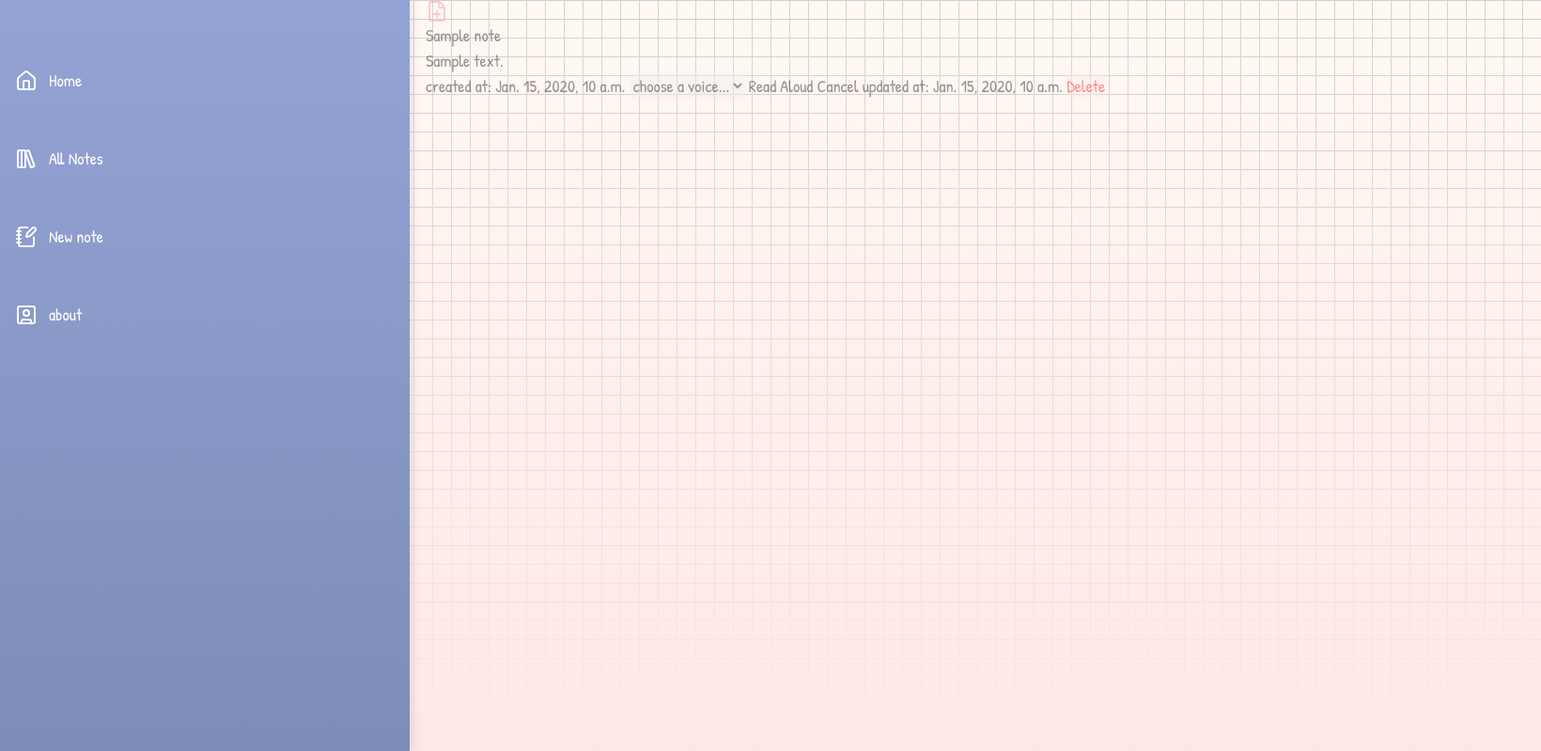
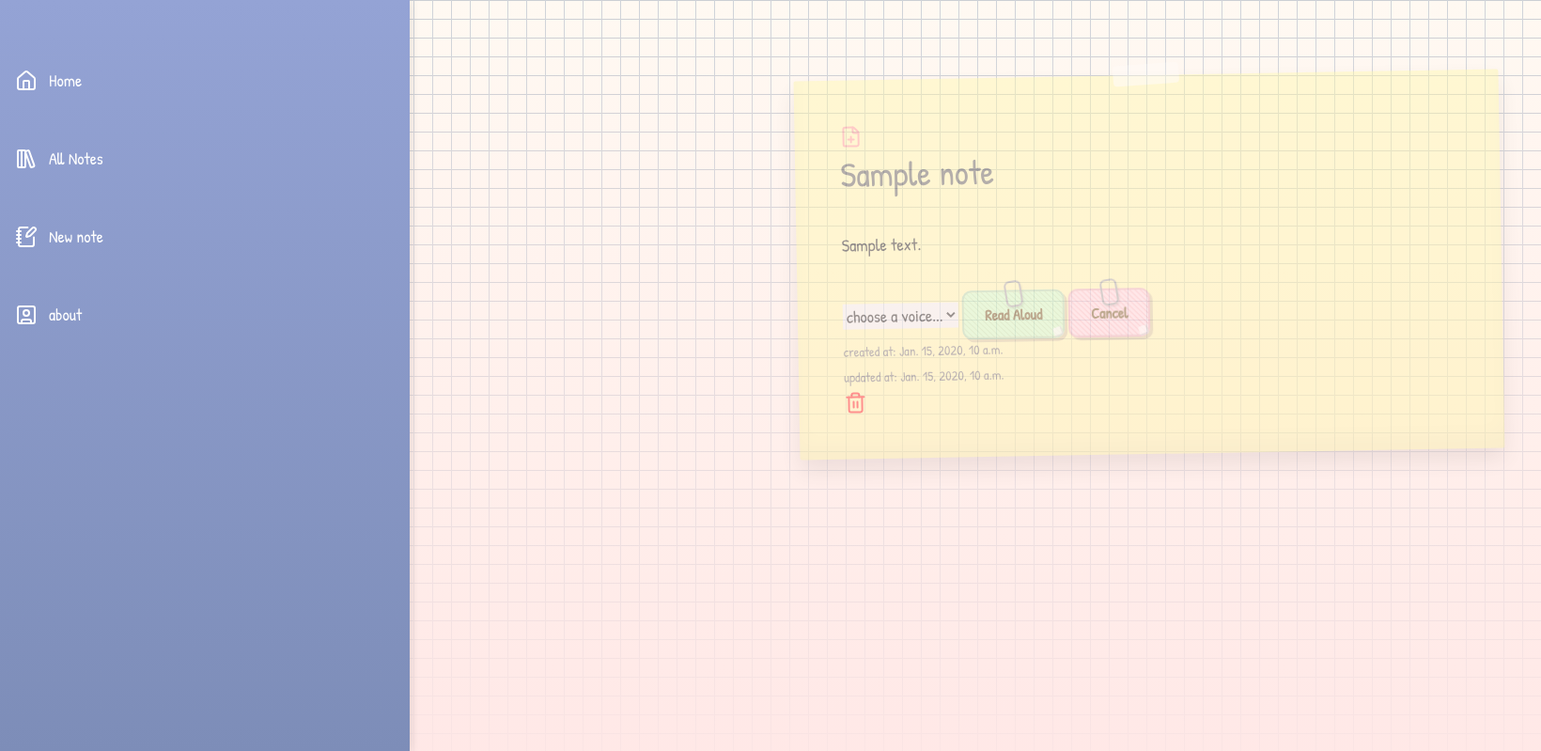
Before and after one commit to jamsaeed/echo-notes, a Django app: page /notes/1/ in a window 1640 px wide. Shown: the top 799 px of the page at 94% size. Run offline with Django 5.2, Linux system fonts and the light colour scheme; tables that the repository leaves empty hold one stand-in row (values such as "Sample post"); some libraries are stand-ins or nearby versions.

Commit message:
delete note css page

```diff
--- a/echo_notes/main_app/static/css/style.css
+++ b/echo_notes/main_app/static/css/style.css
@@ -357,3 +357,191 @@
   background-color: #eee0e0;
   color: #6a1d1d;
 }
+
+/* ===== DETAIL PAGE - FOCUSED STICKY ===== */
+.detailDiv {
+  max-width: 750px;
+  margin: 5rem auto;
+  padding: 3rem;
+  background: #fff8a6;
+  position: relative;
+  border-radius: 2px;
+  box-shadow:
+    0 12px 25px rgba(0, 0, 0, 0.18),
+    inset 0 -15px 20px rgba(0, 0, 0, 0.05);
+  transform: rotate(-1deg);
+}
+
+/* subtle tape */
+.detailDiv::before {
+  content: "";
+  position: absolute;
+  width: 70px;
+  height: 22px;
+  background: rgba(255,255,255,0.6);
+  top: -12px;
+  left: 50%;
+  transform: translateX(-50%) rotate(-3deg);
+  border-radius: 4px;
+}
+
+/* title */
+.detailDiv h1 {
+  margin-top: 0;
+  font-size: 2.3rem;
+  color: #444;
+}
+
+/* content */
+.note_content {
+  margin: 2rem 0;
+  font-size: 1.15rem;
+  line-height: 1.9;
+  white-space: pre-wrap;
+}
+
+/* meta info */
+.detailDiv span {
+  display: block;
+  font-size: 0.9rem;
+  color: #666;
+  margin-bottom: 0.3rem;
+}
+
+/* speech controls container */
+.speech-controls {
+  margin-top: 1.5rem;
+}
+
+/* ===== BUTTON ROW ===== */
+.detailDiv .button-row {
+  display: flex;
+  gap: 1rem;
+  margin-top: 2rem;
+  flex-wrap: wrap;
+}
+
+/* ===== PAPERCLIP BUTTON BASE ===== */
+.detailDiv button,
+.detailDiv .delete-btn {
+  font-family: "Patrick Hand", cursive;
+  font-size: 1rem;
+  font-weight: bold;
+  padding: 12px 22px;
+  border-radius: 10px;
+  border: 2px solid #d1c28d;
+  background: repeating-linear-gradient(
+    45deg,
+    #fff8a6,
+    #fff8a6 2px,
+    #fff3a0 3px,
+    #fff8a6 4px
+  );
+  color: #5a3b00;
+  cursor: pointer;
+  position: relative;
+  box-shadow: 3px 3px 0 #d1c28d, inset 0 -1px 0 rgba(0,0,0,0.05);
+  transition: transform 0.2s ease, box-shadow 0.2s ease;
+}
+
+/* ===== PAPERCLIP VIBES ===== */
+.detailDiv button::before,
+.detailDiv .delete-btn::before {
+  content: "";
+  position: absolute;
+  top: -12px;
+  left: 50%;
+  width: 18px;
+  height: 28px;
+  border: 2px solid #999;
+  border-radius: 6px;
+  transform: translateX(-50%) rotate(-10deg);
+  background: transparent;
+  box-shadow: 1px 2px 2px rgba(0,0,0,0.15);
+  pointer-events: none;
+  animation: clipWobble 3s infinite ease-in-out;
+}
+
+/* Tiny fold accent */
+.detailDiv button::after,
+.detailDiv .delete-btn::after {
+  content: "";
+  position: absolute;
+  bottom: 0;
+  right: 0;
+  width: 10px;
+  height: 10px;
+  border-bottom: 2px solid rgba(0,0,0,0.15);
+  border-right: 2px solid rgba(0,0,0,0.15);
+  transform: rotate(-20deg);
+  border-radius: 2px;
+  background: rgba(255,255,255,0.7);
+}
+
+/* ===== HOVER — lift like paper clipped note ===== */
+.detailDiv button:hover,
+.detailDiv .delete-btn:hover {
+  transform: rotate(-1deg) translateY(-4px);
+  box-shadow: 6px 6px 0 #d1c28d, inset 0 -1px 0 rgba(0,0,0,0.05);
+}
+
+/* ===== ACTIVE PRESS EFFECT ===== */
+.detailDiv button:active,
+.detailDiv .delete-btn:active {
+  transform: rotate(1deg) translateY(2px);
+  box-shadow: 1px 1px 0 #d1c28d inset;
+}
+
+/* ===== COLORS FOR INDIVIDUAL BUTTONS ===== */
+#read-aloud-btn {
+  background: repeating-linear-gradient(
+    45deg,
+    #caffbf,
+    #caffbf 2px,
+    #b7e5a2 3px,
+    #caffbf 4px
+  );
+  border-color: #a8d5a2;
+}
+
+#stop-btn {
+  background: repeating-linear-gradient(
+    45deg,
+    #ffd6e0,
+    #ffd6e0 2px,
+    #f8a5b0 3px,
+    #ffd6e0 4px
+  );
+  border-color: #e8a5b0;
+}
+
+.delete-btn {
+  background: repeating-linear-gradient(
+    45deg,
+    #efd5fe,
+    #efd5fe 2px,
+    #e4b9ff 3px,
+    #efd5fe 4px
+  );
+  border-color: #dcb9ff;
+  color: #9b2c9b;
+}
+
+/* ===== PAPERCLIP WOBBLE ===== */
+@keyframes clipWobble {
+  0%, 100% { transform: translateX(-50%) rotate(-10deg); }
+  25% { transform: translateX(-50%) rotate(-8deg); }
+  50% { transform: translateX(-50%) rotate(-12deg); }
+  75% { transform: translateX(-50%) rotate(-9deg); }
+}
+
+/* Hover effect for the icons */
+.add-note-a svg,
+.delete-a svg {
+  transition: transform 0.2s ease;
+}
+
+.add-note-a:hover svg,
+.delete-a:hover svg {
+  transform: scale(1.4); /* makes the icon bigger on hover */
+}
--- a/echo_notes/main_app/templates/notes/detail.html
+++ b/echo_notes/main_app/templates/notes/detail.html
@@ -1,7 +1,8 @@
 {% extends 'base.html' %} {%block content%}
 <div class="detailDiv">
+  <div class="detail-action">
     <a href="{% url 'note_form' %}"
-  ><svg
+      class="add-note-a"><svg
         xmlns="http://www.w3.org/2000/svg"
         width="24"
         height="24"
@@ -20,24 +21,48 @@
         <path d="M9 15h6" />
         <path d="M12 18v-6" /></svg
     ></a>
+  </div>
   <h1>{{note.title}}</h1>
   <p class="note_content">{{note.note_text}}</p>
 
-<span>created at: {{note.created_at}}</span>
-
+  <div class="speech-controls">
     <select name="voice-select" id="voice-select">
       <option value="">choose a voice...</option>
     </select>
 
     <button id="read-aloud-btn">Read Aloud</button>
     <button id="stop-btn">Cancel</button>
+  </div>
 
+  <div class="time">
+    <span>created at: {{note.created_at}}</span>
     {% if note.updated_at %}
     <span>updated at: {{note.updated_at}}</span>
     {% else %}
-<p style="visibility: hidden">updated at:<span>{{note.updated_at}}</span></p>
+    <p style="visibility: hidden">
+      updated at:<span>{{note.updated_at}}</span>
+    </p>
     {% endif %}
-<a href="{% url 'note_delete' note.id %}" class="delete-a">Delete</a>
+  </div>
+  <a href="{% url 'note_delete' note.id %}" class="delete-a"
+    ><svg
+      xmlns="http://www.w3.org/2000/svg"
+      width="24"
+      height="24"
+      viewBox="0 0 24 24"
+      fill="none"
+      stroke="currentColor"
+      stroke-width="2"
+      stroke-linecap="round"
+      stroke-linejoin="round"
+      class="lucide lucide-trash2-icon lucide-trash-2"
+    >
+      <path d="M10 11v6" />
+      <path d="M14 11v6" />
+      <path d="M19 6v14a2 2 0 0 1-2 2H7a2 2 0 0 1-2-2V6" />
+      <path d="M3 6h18" />
+      <path d="M8 6V4a2 2 0 0 1 2-2h4a2 2 0 0 1 2 2v2" /></svg
+  ></a>
 </div>
 
 <script>
--- a/echo_notes/main_app/templates/notes/index.html
+++ b/echo_notes/main_app/templates/notes/index.html
@@ -1,7 +1,7 @@
 {% extends 'base.html' %} {%block content%}
 
 <a href="{% url 'note_form' %}"
-  ><svg
+  class="add-note-a"><svg
     xmlns="http://www.w3.org/2000/svg"
     width="24"
     height="24"
```
Lines whose indentation alone changed are shown as unchanged.
